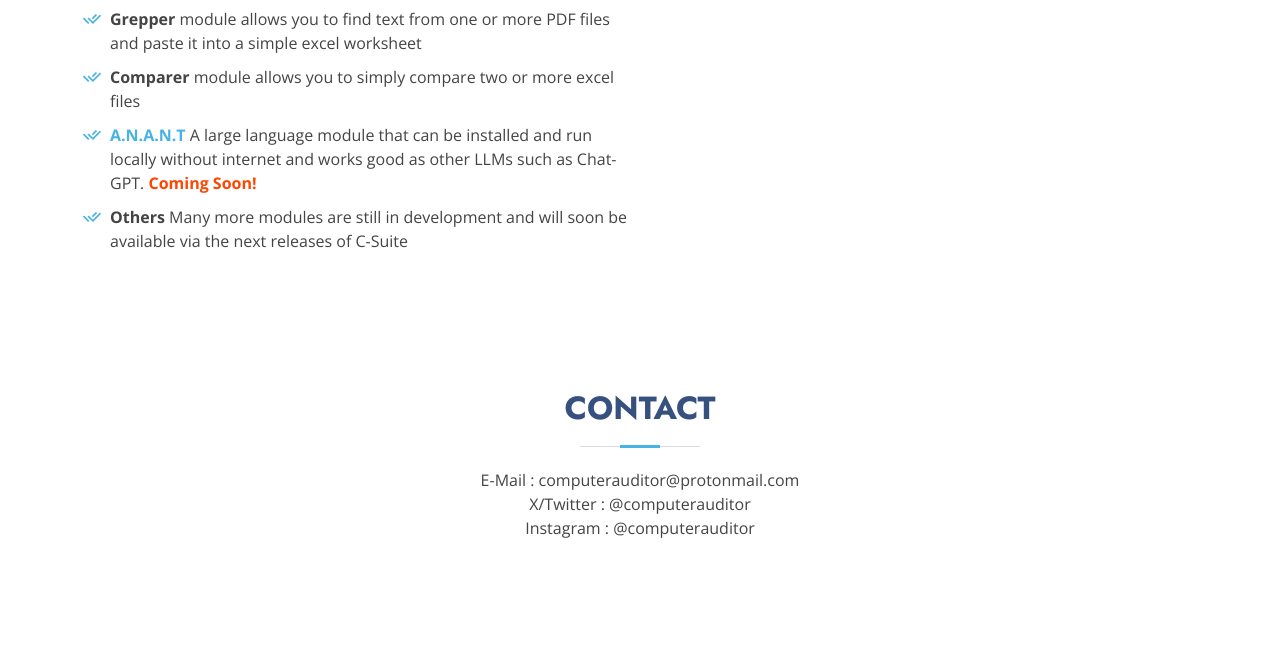
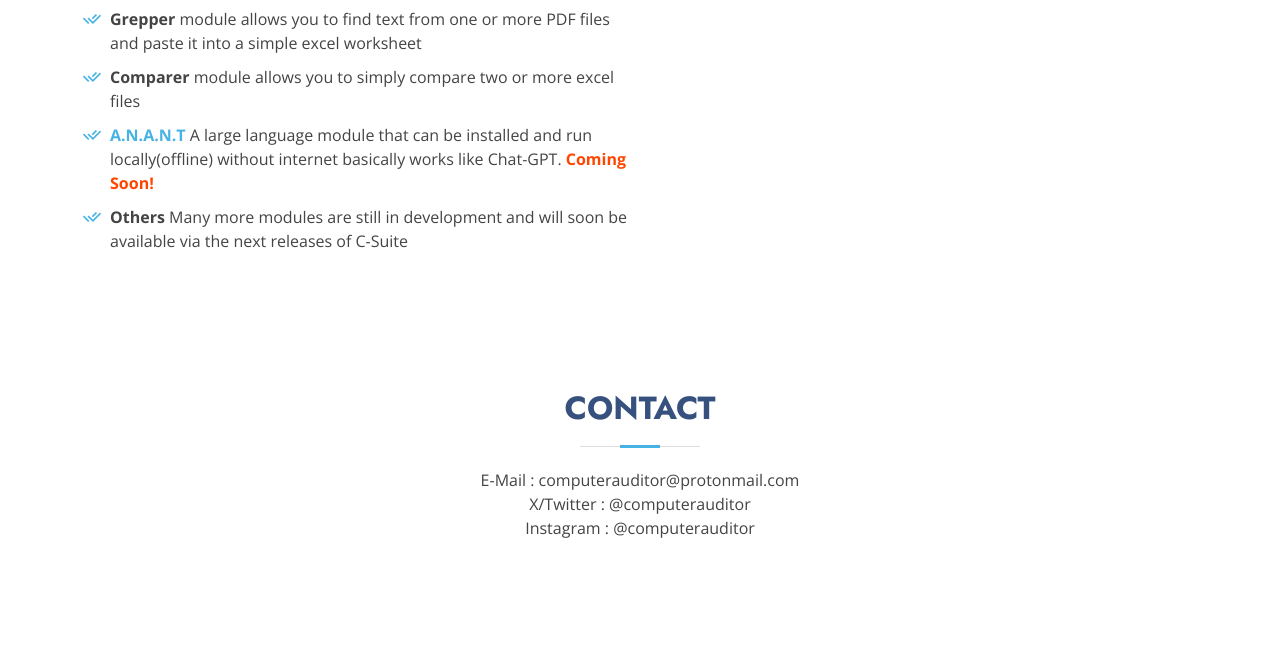
Before and after one commit to computerauditor/computerauditor.github.io, a plain HTML site: page index.html in a window 1280 px wide. Shown: the part 1429-2092 px from the top of the page. Drawn offline with nearby package versions, Linux system fonts and the light colour scheme.

Commit message:
Update index.html

```diff
--- a/index.html
+++ b/index.html
@@ -107,7 +107,7 @@
               <li><i class="ri-check-double-line"></i> <strong>Parser</strong> module allows you to extract web pages and do web scraping to get data</li>
               <li><i class="ri-check-double-line"></i> <strong>Grepper</strong> module allows you to find text from one or more PDF files and paste it into a simple excel worksheet</li>
               <li><i class="ri-check-double-line"></i> <strong>Comparer</strong> module allows you to simply compare two or more excel files</li>
-              <li><i class="ri-check-double-line"></i> <strong><a href="https://github.com/computerauditor/computerauditor.github.io/files/13328869/ANANT.technical.Report.pdf" target="_blank">A.N.A.N.T</a></strong> A large language module that can be installed and run locally without internet and works good as other LLMs such as Chat-GPT. <span style="color: #ff4500; font-weight: bold;">Coming Soon!</span></li>
+              <li><i class="ri-check-double-line"></i> <strong><a href="https://github.com/computerauditor/computerauditor.github.io/files/13328869/ANANT.technical.Report.pdf" target="_blank">A.N.A.N.T</a></strong> A large language module that can be installed and run locally(offline) without internet basically works like Chat-GPT. <span style="color: #ff4500; font-weight: bold;">Coming Soon!</span></li>
               <li><i class="ri-check-double-line"></i> <strong>Others</strong> Many more modules are still in development and will soon be available via the next releases of C-Suite</li>
             </ul>
           </div>
```
